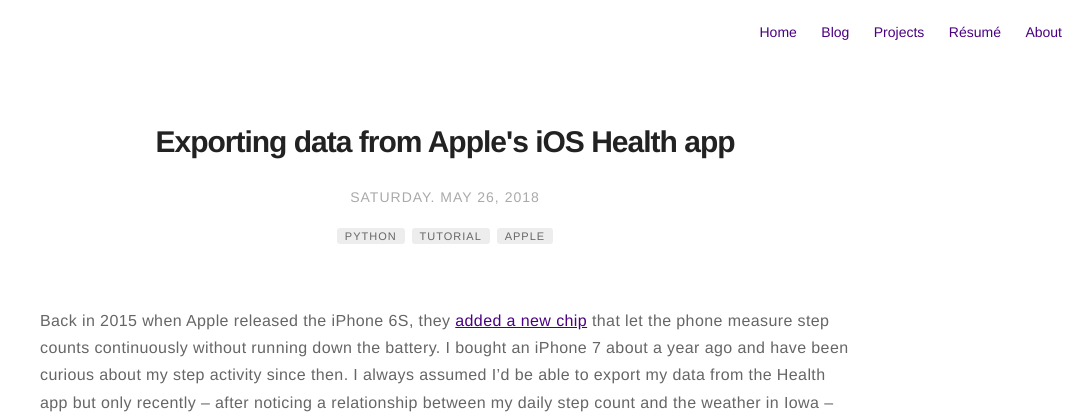
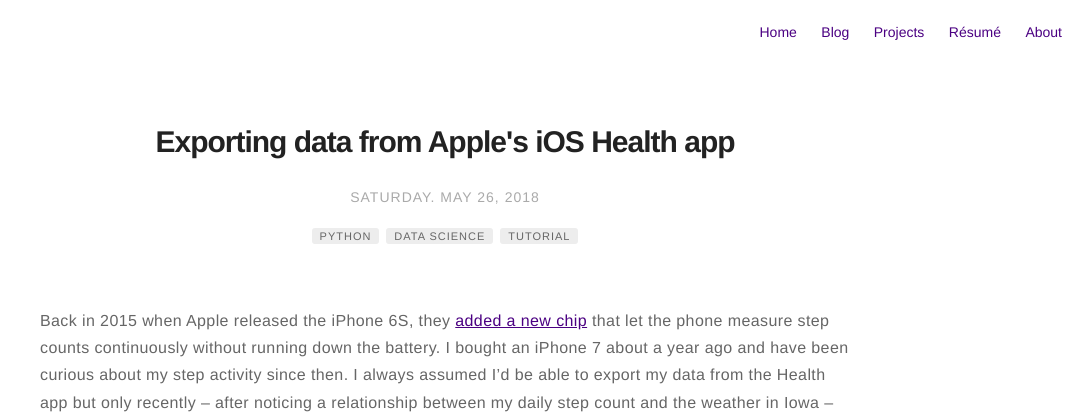
Before and after one commit to johnwmillr/johnwmillr.github.io, a Jekyll site: the page built from _posts/2018-05-26-exporting-apple-health-data.markdown, in a window 1280 px wide and 900 px high. Shown: the top 418 px of the window, without its empty margins (195-1280 px from the left). Built offline with Jekyll 4.4.1, drawn with Linux system fonts in a browser that asks for light colours; comment, search, counter and statistics services are not loaded.

Commit message:
Add image with caption to About section

```diff
--- a/_includes/figure.html
+++ b/_includes/figure.html
@@ -1,4 +1,4 @@
 <figure>
-  <img src="{{ include.url }}" alt="{{ include.caption }}" class="center-image" width="{{ include.width }}"/>
+  <img src="{{ include.url }}" alt="{{ include.caption }}" class="center-image" style="width:{{ include.width }};"/>
   <figcaption>{{ include.caption }}</figcaption>
 </figure>
--- a/_includes/figure_link.html
+++ b/_includes/figure_link.html
@@ -1,6 +1,6 @@
 <figure>
   <a href="{{ include.href }}" target="_blank">
-  <img src="{{ include.url }}" alt="{{ include.caption }}" class="center-image" width="{{ include.width }}"/>
+  <img src="{{ include.url }}" alt="{{ include.caption }}" class="center-image" style="width:{{ include.width }};"/>
   </a>
   <figcaption>{{ include.caption }}</figcaption>
 </figure>
--- a/_posts/2018-05-26-exporting-apple-health-data.markdown
+++ b/_posts/2018-05-26-exporting-apple-health-data.markdown
@@ -4,8 +4,8 @@
 layout: post
 tag:
 - python
+- data science
 - tutorial
-- apple
 category: blog
 author: john
 image: assets/images/step_counts_monthly.png
--- a/about.markdown
+++ b/about.markdown
@@ -11,9 +11,9 @@
 
 </section>
 
-Hello! I'm a 26-year-old aspiring data scientist currently based in Chicago. I recently completed a masters degree in electrical and computer engineering and am exploring my options in data science and machine learning.
+Hi! I'm a 26-year-old aspiring data scientist currently based in Chicago. I recently completed a masters degree in electrical & computer engineering and am exploring my options for a career in data science and machine learning.
 
-<img src="/assets/images/John_Defense.jpg" alt="John_Defense" style="width:600px;">
+{% include figure.html url="/assets/images/John_Defense.jpg" caption="Answering a question during my masters thesis defense in May 2018." width="650px" %}
 
 I enjoy using data science techniques to pursue fascinating but as-yet unexplored questions, such as, *are country artists who sing about trucks more likely to also [sing about beer](/trucks-and-beer/)?* or, *are male Sharks more likely to [make deals](/shark-tank-analysis/) with men than women?* I've enjoyed a fair bit of success on the [/r/DataIsBeautiful](https://www.reddit.com/r/dataisbeautiful/search?sort=top&q=author%3A%22textureflow%22+title%3A%5BOC%5D&restrict_sr=on) subreddit while pursuing answers to questions like these. I also maintain an active [GitHub](http://github.com/johnwmillr) profile, where I've enjoyed collaborating with various contributors on a number of my personal projects.
 
```
